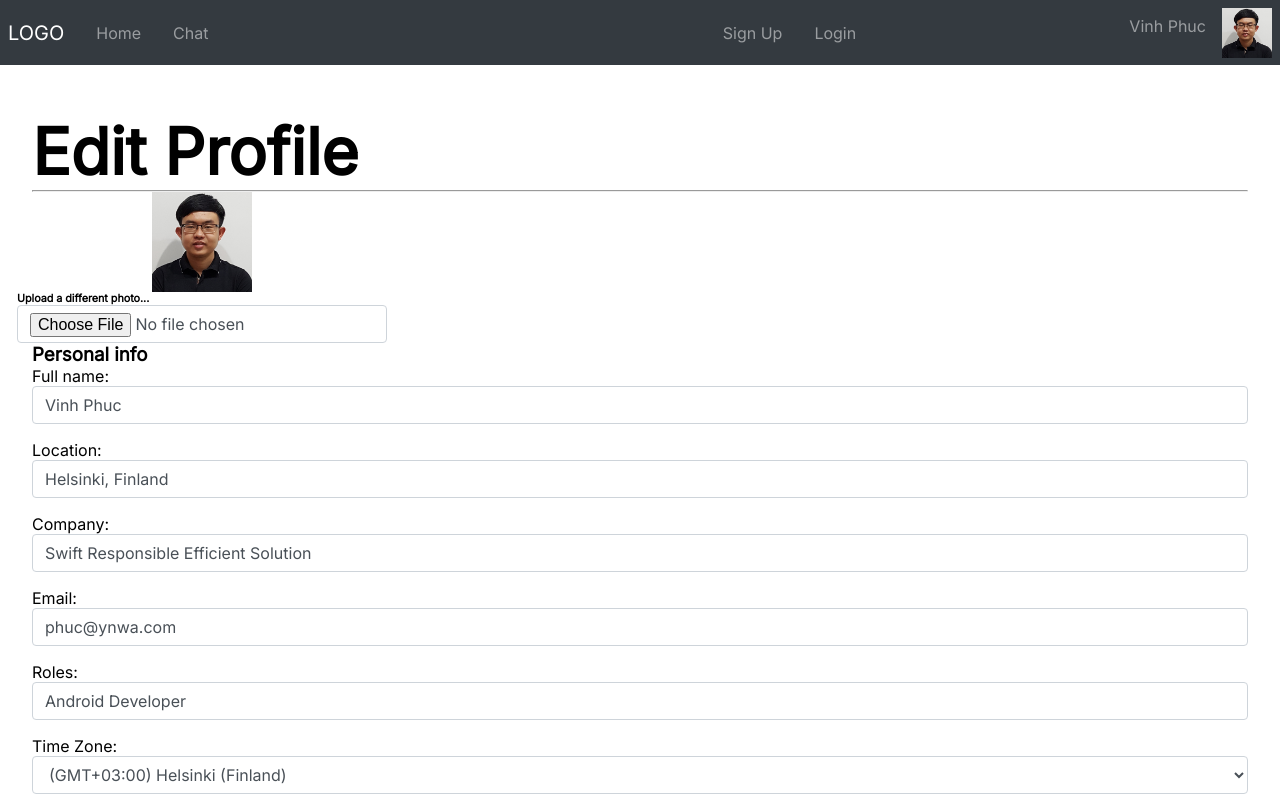
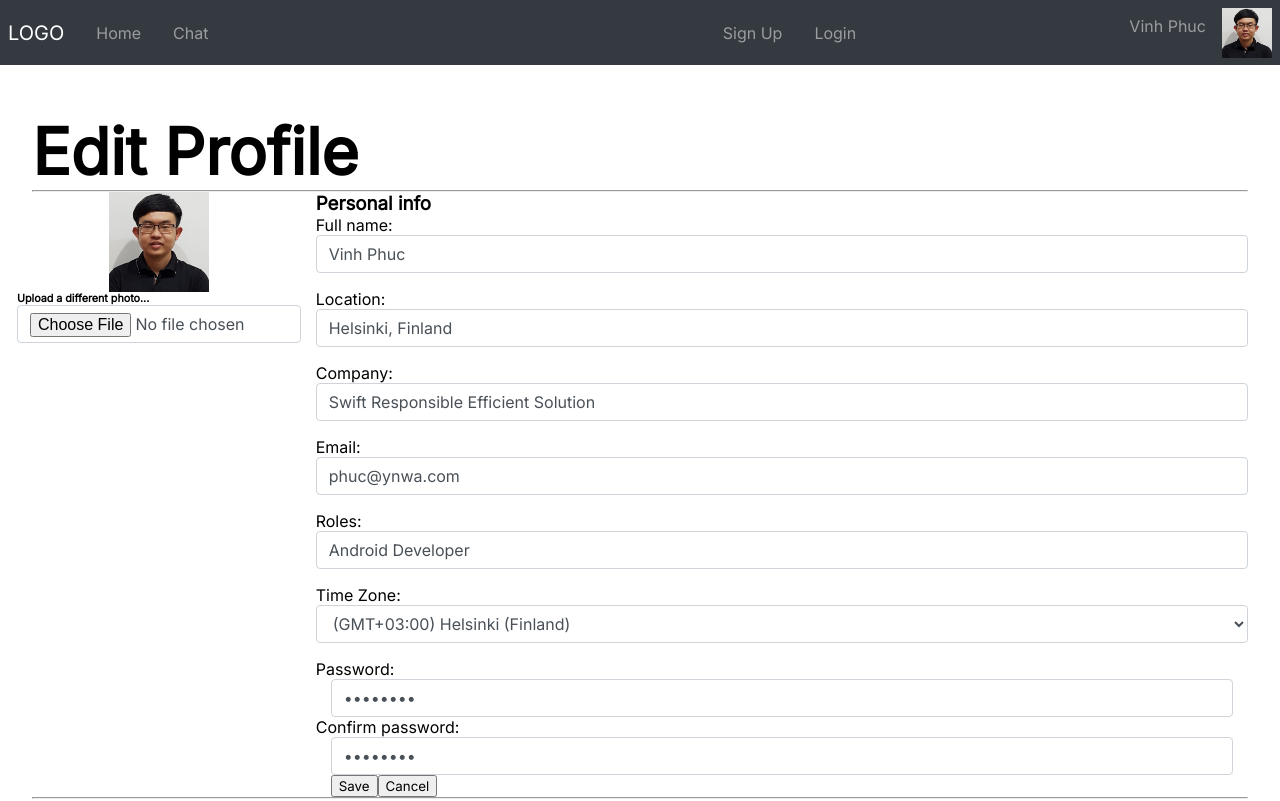
Before and after one commit to beannguyen/Simple-User-Management-Dashboard, an Angular app: page /edit in a window 1280 px wide. Shown: the top 801 px of the page. Built offline with nearby package versions, Linux system fonts and the light colour scheme.

Commit message:
Update mixin

```diff
--- a/src/styles.scss
+++ b/src/styles.scss
@@ -131,8 +131,8 @@ form.user {
 }
 
 .row {
-  display: flex;
-  flex-wrap: wrap;
+  @include mx-flex-display;
+  @include mx-flex-wrap;
   margin-right: -15px;
   margin-left: -15px;
 }
```
